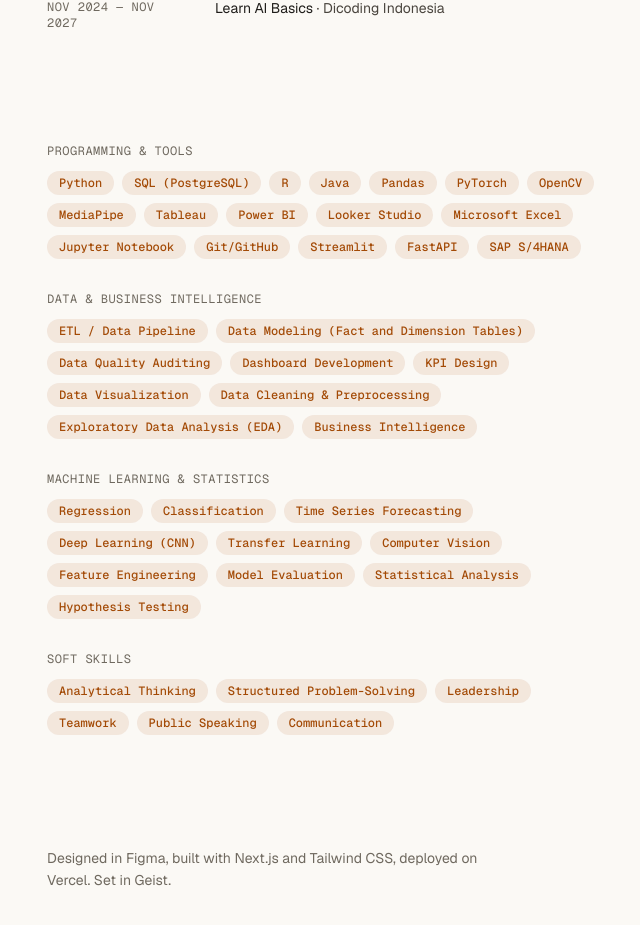
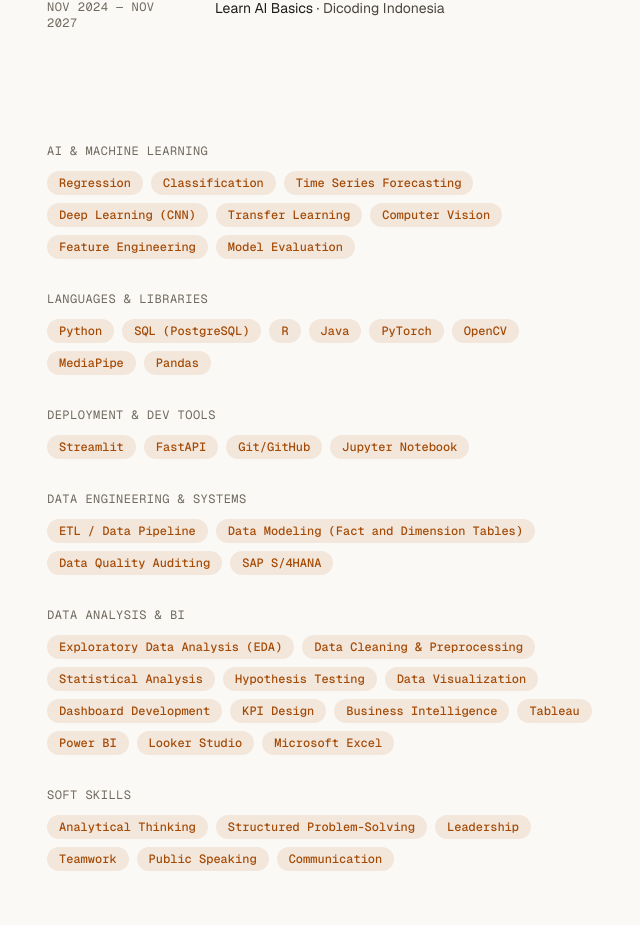
Before and after one commit to fuhrerhn/personal-website, a Next.js app: page / in a window 1280 px wide. Shown: the part 3751-4676 px from the top of the page, without its empty margins (585-1225 px from the left). Built offline with nearby package versions, Linux system fonts and the light colour scheme.

Commit message:
feat(data): regroup skills by purpose

```diff
--- a/data/skills.ts
+++ b/data/skills.ts
@@ -1,44 +1,10 @@
 import type { SkillGroup } from "./types";
 
+// Grouped by what each skill is used for, led by the AI/ML focus.
+// Every item comes from the CV.
 export const skills: SkillGroup[] = [
   {
-    label: "Programming & Tools",
-    items: [
-      "Python",
-      "SQL (PostgreSQL)",
-      "R",
-      "Java",
-      "Pandas",
-      "PyTorch",
-      "OpenCV",
-      "MediaPipe",
-      "Tableau",
-      "Power BI",
-      "Looker Studio",
-      "Microsoft Excel",
-      "Jupyter Notebook",
-      "Git/GitHub",
-      "Streamlit",
-      "FastAPI",
-      "SAP S/4HANA",
-    ],
-  },
-  {
-    label: "Data & Business Intelligence",
-    items: [
-      "ETL / Data Pipeline",
-      "Data Modeling (Fact and Dimension Tables)",
-      "Data Quality Auditing",
-      "Dashboard Development",
-      "KPI Design",
-      "Data Visualization",
-      "Data Cleaning & Preprocessing",
-      "Exploratory Data Analysis (EDA)",
-      "Business Intelligence",
-    ],
-  },
-  {
-    label: "Machine Learning & Statistics",
+    label: "AI & Machine Learning",
     items: [
       "Regression",
       "Classification",
@@ -48,8 +14,40 @@ export const skills: SkillGroup[] = [
       "Computer Vision",
       "Feature Engineering",
       "Model Evaluation",
+    ],
+  },
+  {
+    label: "Languages & Libraries",
+    items: ["Python", "SQL (PostgreSQL)", "R", "Java", "PyTorch", "OpenCV", "MediaPipe", "Pandas"],
+  },
+  {
+    label: "Deployment & Dev Tools",
+    items: ["Streamlit", "FastAPI", "Git/GitHub", "Jupyter Notebook"],
+  },
+  {
+    label: "Data Engineering & Systems",
+    items: [
+      "ETL / Data Pipeline",
+      "Data Modeling (Fact and Dimension Tables)",
+      "Data Quality Auditing",
+      "SAP S/4HANA",
+    ],
+  },
+  {
+    label: "Data Analysis & BI",
+    items: [
+      "Exploratory Data Analysis (EDA)",
+      "Data Cleaning & Preprocessing",
       "Statistical Analysis",
       "Hypothesis Testing",
+      "Data Visualization",
+      "Dashboard Development",
+      "KPI Design",
+      "Business Intelligence",
+      "Tableau",
+      "Power BI",
+      "Looker Studio",
+      "Microsoft Excel",
     ],
   },
   {
```
